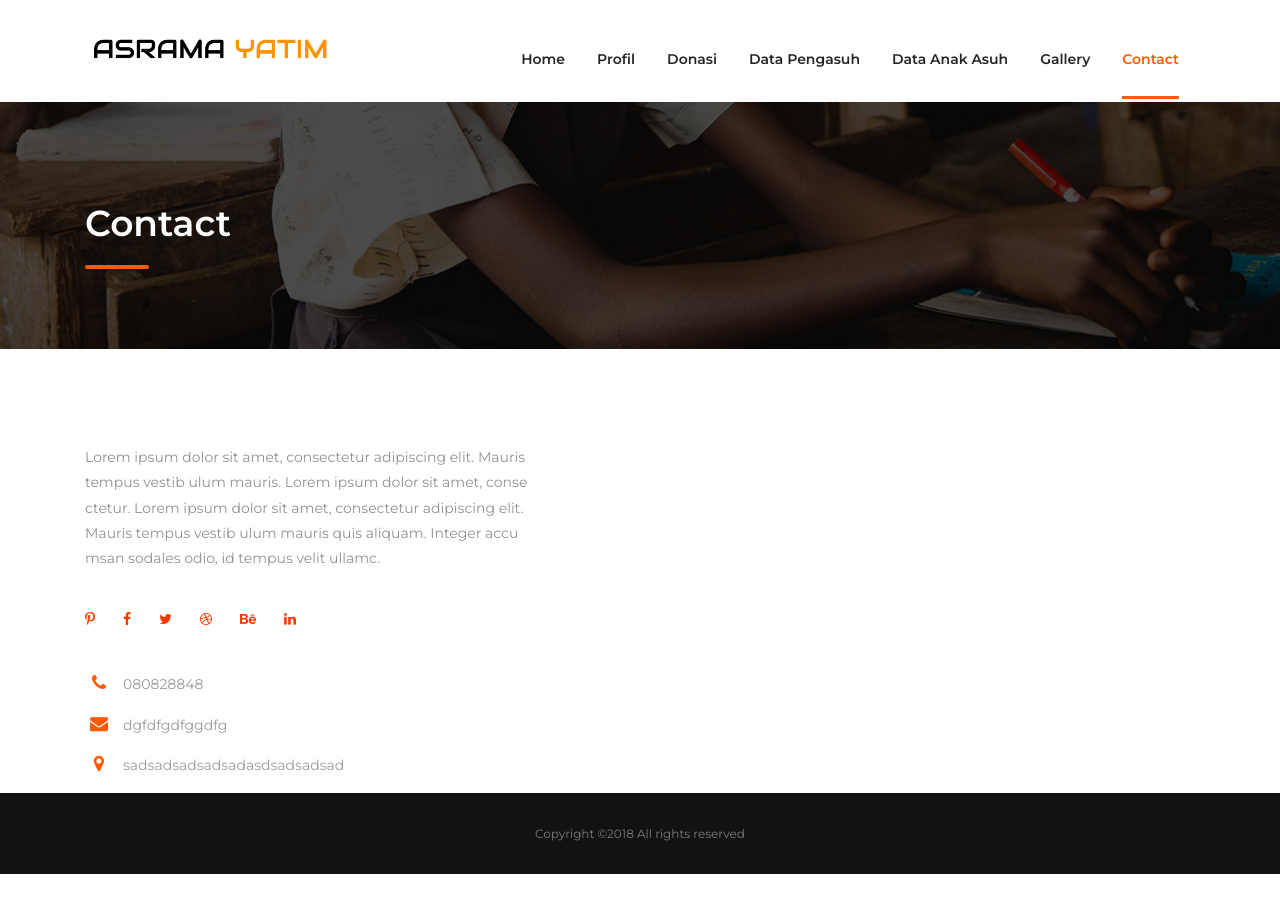
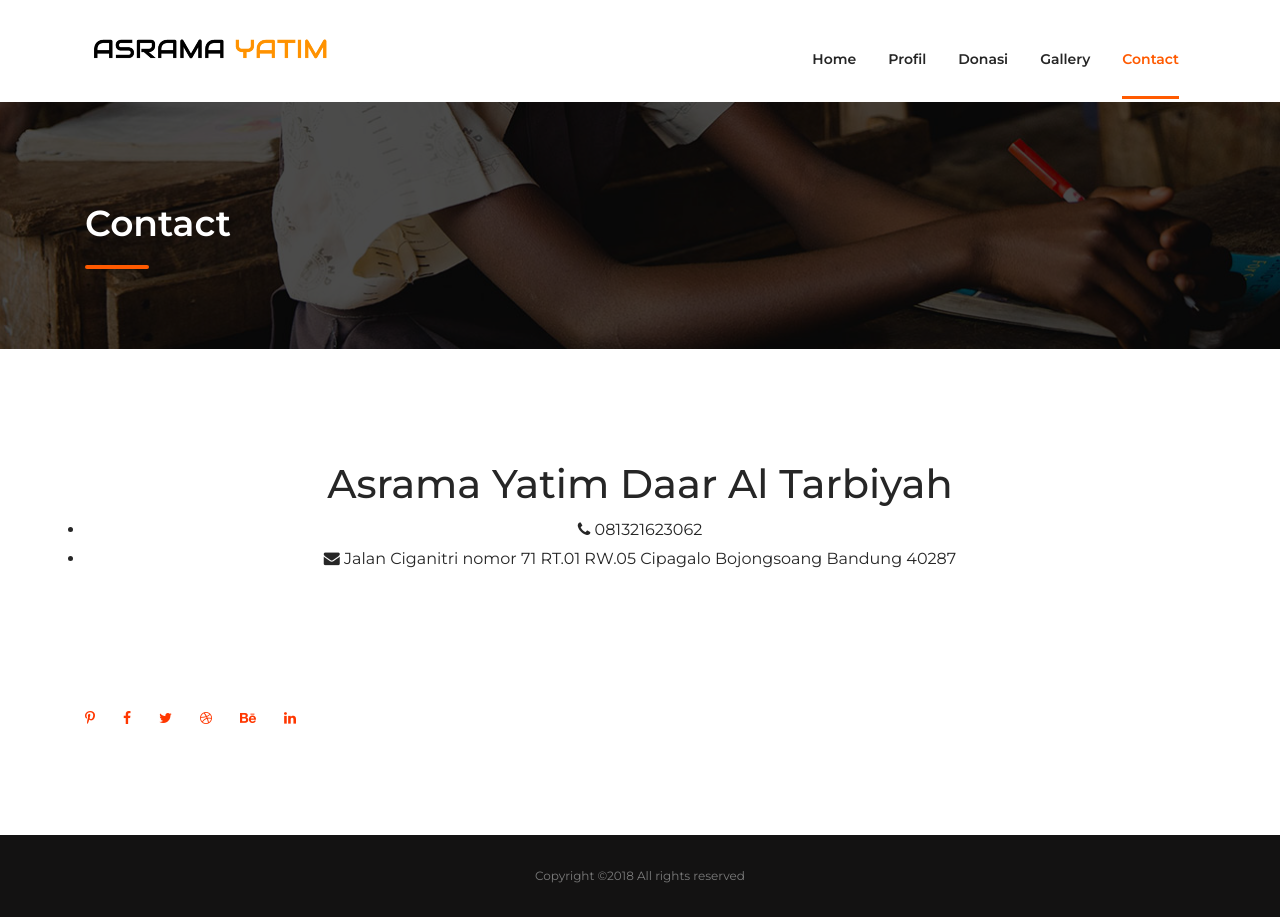
Before and after one commit to shidqiaqil/Web-Asrama-Yatim, a plain HTML site: page contact.html in a window 1280 px wide. Drawn offline with Linux system fonts and the light colour scheme.

Commit message:
Add files via upload

```diff
--- a/contact.html
+++ b/contact.html
@@ -42,8 +42,6 @@
                           <li><a href="index.html">Home</a></li>
                           <li><a href="profil.html">Profil</a></li>
                           <li><a href="Donasi.html">Donasi</a></li>
-                            <li><a href="datapengasuh.html">Data Pengasuh</a></li>
-                            <li><a href="dataanak.html">Data Anak Asuh</a></li>
                           <li><a href="gallery.html">Gallery</a></li>
                           <li class="current-menu-item"><a href="contact.html">Contact</a></li>
                       </ul>
@@ -73,13 +71,17 @@
 
     <div class="contact-page-wrap">
         <div class="container">
+        <center>
+        <h1 style="margin-top: 10%;"><bold>Asrama Yatim Daar Al Tarbiyah</bold></h1>
+        <ul class="contact-info p-0">
+            <li><i class="fa fa-phone"></i><span> 081321623062</span></li>
+            <li><i class="fa fa-envelope"></i><span> Jalan Ciganitri nomor 71 RT.01 RW.05 Cipagalo Bojongsoang Bandung 40287</span></li>
+        </ul>
+        </center>
             <div class="row">
                 <div class="col-12 col-lg-5">
                     <div class="entry-content">
                         <h2></h2>
-
-                        <p>Lorem ipsum dolor sit amet, consectetur adipiscing elit. Mauris tempus vestib ulum mauris. Lorem ipsum dolor sit amet, conse ctetur. Lorem ipsum dolor sit amet, consectetur adipiscing elit. Mauris tempus vestib ulum mauris quis aliquam. Integer accu msan sodales odio, id tempus velit ullamc.</p>
-
                         <ul class="contact-social d-flex flex-wrap align-items-center">
                             <li><a href="#"><i class="fa fa-pinterest-p"></i></a></li>
                             <li><a href="#"><i class="fa fa-facebook"></i></a></li>
@@ -88,19 +90,13 @@
                             <li><a href="#"><i class="fa fa-behance"></i></a></li>
                             <li><a href="#"><i class="fa fa-linkedin"></i></a></li>
                         </ul>
-
-                        <ul class="contact-info p-0">
-                            <li><i class="fa fa-phone"></i><span>080828848</span></li>
-                            <li><i class="fa fa-envelope"></i><span>dgfdfgdfggdfg</span></li>
-                            <li><i class="fa fa-map-marker"></i><span>sadsadsadsadsadasdsadsadsad</span></li>
-                        </ul>
                     </div>
                 </div><!-- .col -->
-
+            </div>
               <!-- .row -->
         </div><!-- .container -->
     </div>
-
+<footer style="margin-bottom: -100px;">
     <div class="footer-bar">
         <div class="container">
             <div class="row">
```
Lines whose indentation alone changed are shown as unchanged.
